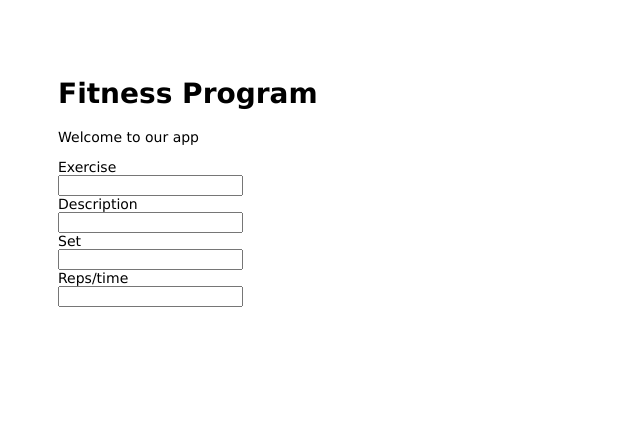
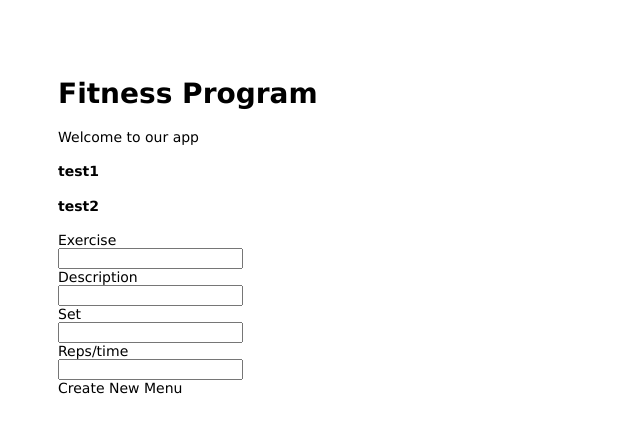
Before and after one commit to MartinBjerre/FitnessAppWebG13, a Node server app: page /addfitness/ in a window 1280 px wide. Shown: the top 433 px of the page, without its empty margins (0-640 px from the left). Run offline with Node 20, Linux system fonts and the light colour scheme; some libraries are stand-ins or nearby versions.

Commit message:
something new that i want to check (button and culloms)

```diff
--- a/app_server/views/addfitness.pug
+++ b/app_server/views/addfitness.pug
@@ -6,6 +6,11 @@ block content
             h1 Fitness Program
             p.lead Welcome to our app
             .row
+                .col-md-2
+                    h4 test1
+                .col-md-2.hidden-sm.hidden-xs
+                    h4 test2
+
                 .col-xs-12.col-md-6
                 form.form-horizontal(action="/routes", method="get", role="form")
                     .form-group
@@ -25,3 +30,7 @@ block content
                     .col-xs-12.col-sm-10
                         input#Exercise.form-control(name="Exercise")
                 .form-group
+
+                .col-md-12.col-sm-6
+                    btn.btn.btn-primary( ui-sref='menus.new')
+                    | Create New Menu
```
